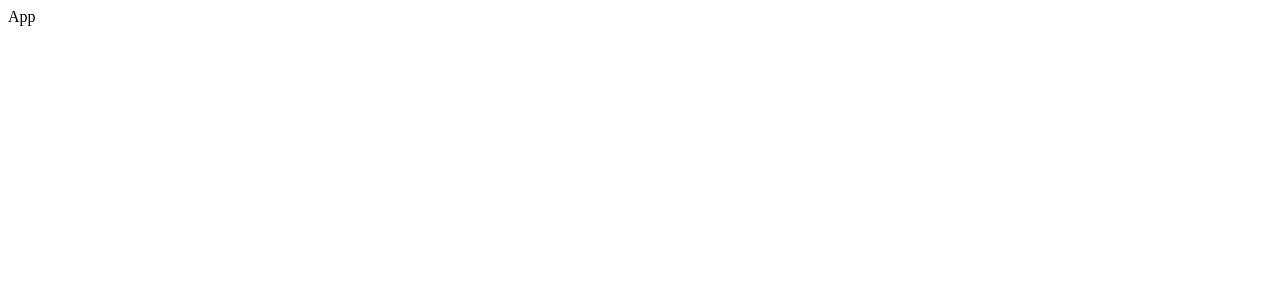
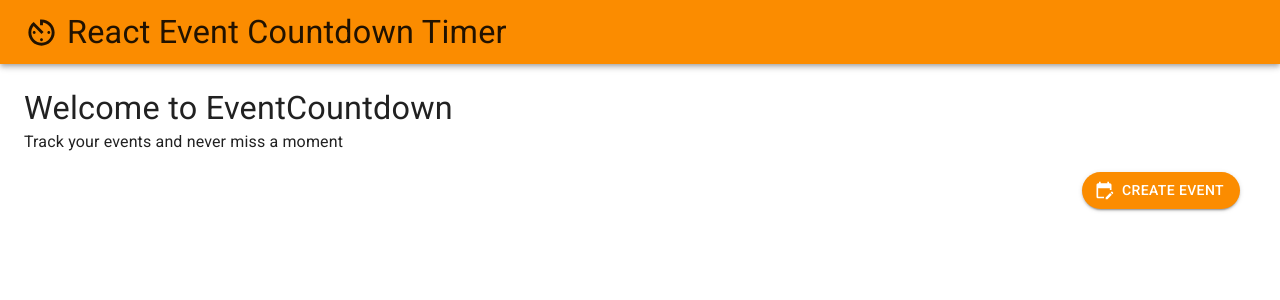
Before and after one commit to alik-balika/react-countdown-timer-app, a React app: page / in a window 1280 px wide. Shown: the top 300 px of the page. Built offline with nearby package versions, Linux system fonts and the light colour scheme; the HTML template or start-up script is replaced by a standard one.

Commit message:
create landing page

```diff
--- a/src/App.jsx
+++ b/src/App.jsx
@@ -1,7 +1,31 @@
+import { ThemeProvider, createTheme, responsiveFontSizes } from "@mui/material";
 import React from "react";
+import PageHeader from "./components/PageHeader";
+import { blue, orange } from "@mui/material/colors";
+import PageContent from "./components/PageContent";
+
+let theme = responsiveFontSizes(
+  createTheme({
+    palette: {
+      primary: {
+        main: orange[600],
+      },
+      secondary: {
+        main: blue[700],
+      },
+    },
+  })
+);
 
 const App = () => {
-  return <div>App</div>;
+  return (
+    <div>
+      <ThemeProvider theme={theme}>
+        <PageHeader />
+        <PageContent />
+      </ThemeProvider>
+    </div>
+  );
 };
 
 export default App;
--- /dev/null
+++ b/src/components/PageContent.jsx
@@ -0,0 +1,23 @@
+import React from "react";
+import { Box, Button, Typography } from "@mui/material";
+import EditCalendarIcon from "@mui/icons-material/EditCalendar";
+
+const PageContent = () => {
+  return (
+    <Box sx={{ m: 3 }}>
+      <Typography variant="h4">Welcome to EventCountdown</Typography>
+      <Typography variant="subtitle1">
+        Track your events and never miss a moment
+      </Typography>
+      <Button
+        variant="contained"
+        startIcon={<EditCalendarIcon />}
+        sx={{ color: "white", borderRadius: 5, m: 2, float: "right" }}
+      >
+        Create Event
+      </Button>
+    </Box>
+  );
+};
+
+export default PageContent;
--- /dev/null
+++ b/src/components/PageHeader.jsx
@@ -0,0 +1,28 @@
+import React from "react";
+import { AppBar, Toolbar, Typography } from "@mui/material";
+import AvTimerIcon from "@mui/icons-material/AvTimer";
+
+const PageHeader = () => {
+  return (
+    <AppBar position="static" color="primary">
+      <Toolbar>
+        <AvTimerIcon fontSize="large" sx={{ mr: 1 }} />
+        <Typography
+          variant="h4"
+          component="div"
+          sx={{
+            flexGrow: 1,
+            textAlign: {
+              xs: "center",
+              md: "left",
+            },
+          }}
+        >
+          React Event Countdown Timer
+        </Typography>
+      </Toolbar>
+    </AppBar>
+  );
+};
+
+export default PageHeader;
--- a/src/main.jsx
+++ b/src/main.jsx
@@ -1,14 +1,15 @@
 import React from "react";
 import ReactDOM from "react-dom/client";
 import App from "./App.jsx";
-import "./index.css";
 import "@fontsource/roboto/300.css";
 import "@fontsource/roboto/400.css";
 import "@fontsource/roboto/500.css";
 import "@fontsource/roboto/700.css";
+import { CssBaseline } from "@mui/material";
 
 ReactDOM.createRoot(document.getElementById("root")).render(
   <React.StrictMode>
+    <CssBaseline />
     <App />
   </React.StrictMode>
 );
```
Also changed, not shown: src/index.css (deleted).
